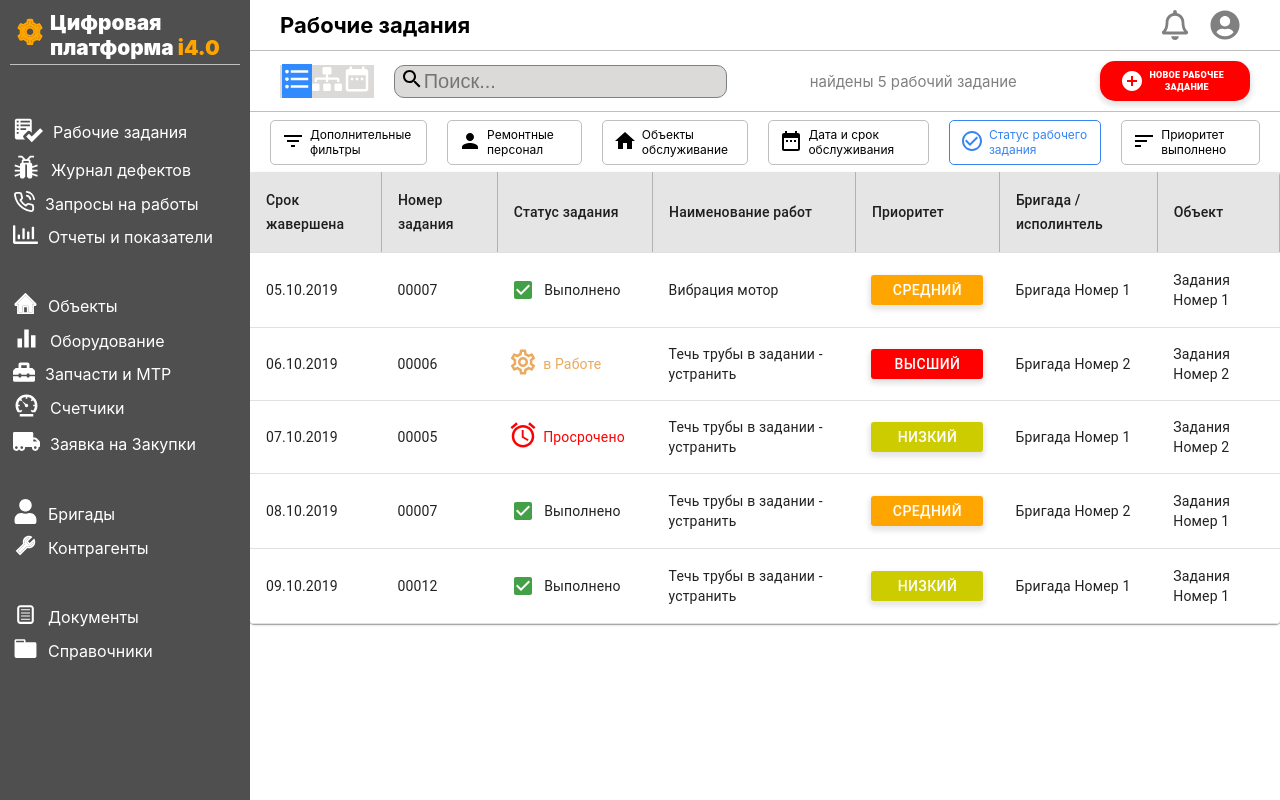
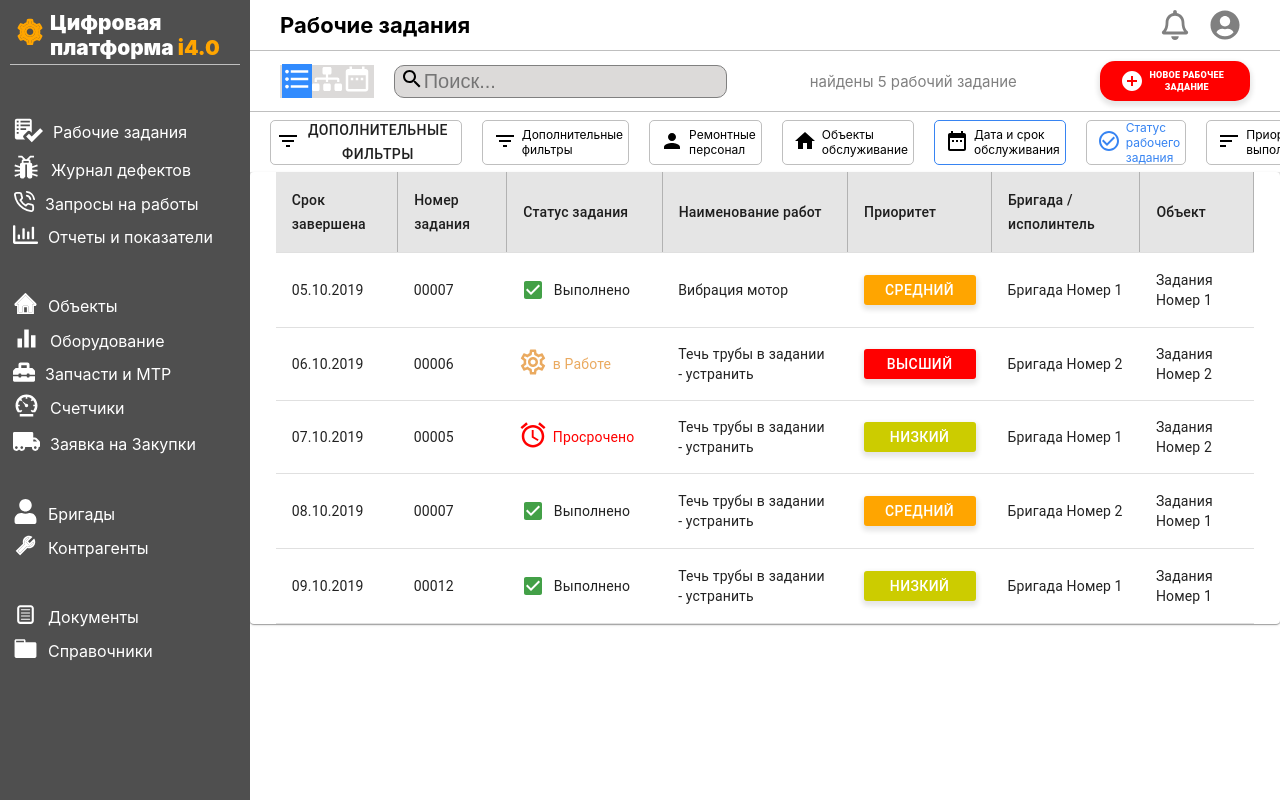
Before and after one commit to harut0111/working-assignment, a React (Create React App) app: page / in a window 1280 px wide. Built offline with nearby package versions, Linux system fonts and the light colour scheme.

Commit message:
added select and set new Work functionality for work items

```diff
--- a/src/App.js
+++ b/src/App.js
@@ -2,12 +2,69 @@ import React from 'react';
 import './App.scss';
 import LeftMenu from './Components/LeftMenu';
 import Main from './Components/Main';
+import { StateProvider } from './State/index';
+
+
+import SettingsOutlinedIcon from '@material-ui/icons/SettingsOutlined';
+import AlarmIcon from '@material-ui/icons/Alarm';
+
+import GreenCheckbox from './Core/GreenCheckbox'
+import Icon from './Core/Icon';
+import CustomButton from './Core/Button';
 
 function App() {
+
+  function createData(name, calories, fat, carbs, protein, teamNumber, taskNumber) {
+    return { name, calories, fat, carbs, protein, teamNumber, taskNumber };
+  }
+
+
+  const rows = [
+    createData('05.10.2019', "00007", <GreenCheckbox label='Выполнено' />, "Вибрация мотор", <CustomButton className='averageBtn' >Средний</CustomButton>, "Бригада Номер 1", "Задания Номер 1"),
+    createData('06.10.2019', "00006", <Icon color="rgb(234, 170, 96)" text='в Работе' size='30px' iconMargin="0 5px 0 -5px">{SettingsOutlinedIcon}</Icon>, "Течь трубы в задании - устранить", <CustomButton className="higherBtn" >Высший</CustomButton>, 'Бригада Номер 2', "Задания Номер 2"),
+    createData('07.10.2019', "00005", <Icon color="red" text='Просрочено' size="30px" iconMargin="0 5px 0 -5px">{AlarmIcon}</Icon>, "Течь трубы в задании - устранить", <CustomButton className="lowBtn" >Низкий</CustomButton>, "Бригада Номер 1", "Задания Номер 2"),
+    createData('08.10.2019', "00007", <GreenCheckbox label='Выполнено' />, "Течь трубы в задании - устранить", <CustomButton className="averageBtn" >Средний</CustomButton>, "Бригада Номер 2", "Задания Номер 1"),
+    createData('09.10.2019', "00012", <GreenCheckbox label='Выполнено' />, "Течь трубы в задании - устранить", <CustomButton className="lowBtn" >Низкий</CustomButton>, "Бригада Номер 1", "Задания Номер 1"),
+  ];
+
+  const initialState = {
+    workList: rows,
+  };
+
+  const reducer = (state, action) => {
+
+      switch (action.type) {
+          case "addWork":
+              return Object.assign({}, state, {
+                workList: state.workList.concat(createData(...action.payload))
+              })
+          case "CLEAN":
+              return Object.assign({}, state, {
+                  removedCard: null,
+              })
+          case "CHANGE_VIS":
+              return Object.assign({}, state, {
+                  isVisible: !state.isVisible,
+              })
+          case "CHANGE_SCREEN_MODE":
+              return Object.assign({}, state, {
+                  activeMode: action.payload,
+              })
+          case "DATA_UPDATE":
+              return Object.assign({}, state, {
+                  cardsData: {...initialState.cardsData, text: action.payload},
+              })
+          default:
+              return state;
+      }
+  }
+
   return (
     <div className="App">
-      <LeftMenu />
-      <Main />
+        <StateProvider initialState={initialState} reducer={reducer}>
+            <LeftMenu />
+            <Main />
+        </StateProvider>
     </div>
   );
 }
--- a/src/Components/EditWork/index.jsx
+++ b/src/Components/EditWork/index.jsx
@@ -28,6 +28,7 @@ const index = () => {
 
             {/* part 2 */}
             <div className='editWork-image'>
+                {/* eslint-disable-next-line */}
                 <img  src="./Picture1.png" alt="Picture"/>
             </div>
 
@@ -45,9 +46,7 @@ const index = () => {
 
             {/* part 5 */}
             <div className='editWork-state'>
-                {/* <div><span>Выполнено</span><span><MdKeyboardArrowDown size="22px"/></span></div> */}
-                {/* <div></div> */}
-                <SimpleMenu />
+                <SimpleMenu list={["Выполнено", "В работе", "Не выполнено"]}/>
                 <div><span><MdAlarm /></span><span>Время 1ч  35м</span></div>
             </div>
 
--- a/src/Components/Main/_AddingWork.jsx
+++ b/src/Components/Main/_AddingWork.jsx
@@ -6,8 +6,25 @@ import Icon from '../../Core/Icon';
 import CustomBtn from '../../Core/Button';
 import AddCircleIcon from '@material-ui/icons/AddCircle';
 import { FaSitemap } from 'react-icons/fa';
+import { useStateValue } from '../../State/index';
+
+import GreenCheckbox from '../../Core/GreenCheckbox'
+import CustomButton from '../../Core/Button';
+
 
 const _AddingWork = () => {
+
+
+    // eslint-disable-next-line no-unused-vars
+    const [{ workList }, dispatchWorkList] = useStateValue();
+    // console.log('workList', workList);
+
+    const initialWorkState = ['05.10.2019', "00007", <GreenCheckbox label='Выполнено' />, "Вибрация мотор", <CustomButton className='averageBtn' >Средний</CustomButton>, "Бригада Номер 1", "Задания Номер 1"];
+
+
+    const handleOnClick = () => {
+        dispatchWorkList({type: 'addWork', payload: initialWorkState})
+    }
     return (
         <div className='main-addingWork'>
             <div className='main-addingWork-content'>
@@ -18,7 +35,7 @@ const _AddingWork = () => {
                 </div>
                 <div className='searchBar'><Icon>{SearchIcon}</Icon><input placeholder='Поиск...' type='text'/></div>
                 <div>найдены 5 рабочий задание</div>
-                <div><CustomBtn className='addingWorkBtn'><AddCircleIcon />Новое рабочее задание</CustomBtn></div>
+                <div onClick={handleOnClick}><CustomBtn className='addingWorkBtn'><AddCircleIcon />Новое рабочее задание</CustomBtn></div>
             </div>
         </div>
     )
--- a/src/Components/Main/_DataFilter.jsx
+++ b/src/Components/Main/_DataFilter.jsx
@@ -6,11 +6,14 @@ import HomeIcon from '@material-ui/icons/Home';
 import DateRangeIcon from '@material-ui/icons/DateRange';
 import SortIcon from '@material-ui/icons/Sort';
 import CheckCircleOutlineIcon from '@material-ui/icons/CheckCircleOutline';
+import SimpleMenu from '../../Core/DropDown'
 
 const _DataFilter = () => {
     return (
         <div className='main-filter'>
             <div className='main-filter-content'>
+
+                <div><Icon>{FilterListIcon}</Icon>   <SimpleMenu list={["Дополнительные фильтры", "вариант 1", "вариант 2", "вариант 3"]}/></div>
                 <div><Icon text='Дополнительные фильтры' fontSize='12px' iconMargin="0 5px">{FilterListIcon}</Icon></div>
                 <div><Icon text='Ремонтные персонал' fontSize='12px' iconMargin="0 5px">{PersonIcon}</Icon></div>
                 <div><Icon text='Объекты обслуживание' fontSize='12px' iconMargin="0 5px">{HomeIcon}</Icon></div>
--- a/src/Components/Main/_Table.jsx
+++ b/src/Components/Main/_Table.jsx
@@ -6,13 +6,17 @@ import TableCell from '@material-ui/core/TableCell';
 import TableHead from '@material-ui/core/TableHead';
 import TableRow from '@material-ui/core/TableRow';
 import Paper from '@material-ui/core/Paper';
-import GreenCheckbox from '../../Core/GreenCheckbox'
-import SettingsOutlinedIcon from '@material-ui/icons/SettingsOutlined';
-import AlarmIcon from '@material-ui/icons/Alarm';
+// import GreenCheckbox from '../../Core/GreenCheckbox'
+// import SettingsOutlinedIcon from '@material-ui/icons/SettingsOutlined';
+// import AlarmIcon from '@material-ui/icons/Alarm';
+
+
+
+// import Icon from '../../Core/Icon';
+// import CustomButton from '../../Core/Button';
+
 // import Button from '@material-ui/core/Button';
-
-import Icon from '../../Core/Icon';
-import CustomButton from '../../Core/Button';
+import { useStateValue } from '../../State/index'
 
 const useStyles = makeStyles({
   root: {
@@ -21,30 +25,47 @@ const useStyles = makeStyles({
   },
   table: {
     minWidth: 650,
+    width: "95%",
+    margin: "0 auto"
   },
 });
 
-function createData(name, calories, fat, carbs, protein, teamNumber, taskNumber) {
-  return { name, calories, fat, carbs, protein, teamNumber, taskNumber };
-}
-//<span style={{color: 'rgb(234, 170, 96)', marginRight: '10px'}} SettingsOutlinedIcon
-const rows = [
-  createData('05.10.2019', "00007", <GreenCheckbox label='Выполнено' />, "Вибрация мотор", <CustomButton className='averageBtn' >Средний</CustomButton>, "Бригада Номер 1", "Задания Номер 1"),
-  createData('06.10.2019', "00006", <Icon color="rgb(234, 170, 96)" text='в Работе' size='30px' iconMargin="0 5px 0 -5px">{SettingsOutlinedIcon}</Icon>, "Течь трубы в задании - устранить", <CustomButton className="higherBtn" >Высший</CustomButton>, 'Бригада Номер 2', "Задания Номер 2"),
-  createData('07.10.2019', "00005", <Icon color="red" text='Просрочено' size="30px" iconMargin="0 5px 0 -5px">{AlarmIcon}</Icon>, "Течь трубы в задании - устранить", <CustomButton className="lowBtn" >Низкий</CustomButton>, "Бригада Номер 1", "Задания Номер 2"),
-  createData('08.10.2019', "00007", <GreenCheckbox label='Выполнено' />, "Течь трубы в задании - устранить", <CustomButton className="averageBtn" >Средний</CustomButton>, "Бригада Номер 2", "Задания Номер 1"),
-  createData('09.10.2019', "00012", <GreenCheckbox label='Выполнено' />, "Течь трубы в задании - устранить", <CustomButton className="lowBtn" >Низкий</CustomButton>, "Бригада Номер 1", "Задания Номер 1"),
-];
+// function createData(name, calories, fat, carbs, protein, teamNumber, taskNumber) {
+//   return { name, calories, fat, carbs, protein, teamNumber, taskNumber };
+// }
+
+
+
+// const rows = [
+//   createData('05.10.2019', "00007", <GreenCheckbox label='Выполнено' />, "Вибрация мотор", <CustomButton className='averageBtn' >Средний</CustomButton>, "Бригада Номер 1", "Задания Номер 1"),
+//   createData('06.10.2019', "00006", <Icon color="rgb(234, 170, 96)" text='в Работе' size='30px' iconMargin="0 5px 0 -5px">{SettingsOutlinedIcon}</Icon>, "Течь трубы в задании - устранить", <CustomButton className="higherBtn" >Высший</CustomButton>, 'Бригада Номер 2', "Задания Номер 2"),
+//   createData('07.10.2019', "00005", <Icon color="red" text='Просрочено' size="30px" iconMargin="0 5px 0 -5px">{AlarmIcon}</Icon>, "Течь трубы в задании - устранить", <CustomButton className="lowBtn" >Низкий</CustomButton>, "Бригада Номер 1", "Задания Номер 2"),
+//   createData('08.10.2019', "00007", <GreenCheckbox label='Выполнено' />, "Течь трубы в задании - устранить", <CustomButton className="averageBtn" >Средний</CustomButton>, "Бригада Номер 2", "Задания Номер 1"),
+//   createData('09.10.2019', "00012", <GreenCheckbox label='Выполнено' />, "Течь трубы в задании - устранить", <CustomButton className="lowBtn" >Низкий</CustomButton>, "Бригада Номер 1", "Задания Номер 1"),
+// ];
 
 export default function SimpleTable() {
+
+  const [{ workList }] = useStateValue();
+  // console.log('workList', workList);
+
   const classes = useStyles();
+
+  const [rowId, setRowId] = React.useState(undefined);
+
+  const handleOnClick = (event) => {
+    // console.log('event', event.currentTarget.id)
+    setRowId(+event.currentTarget.id)
+  }
+
+
 
   return (
     <Paper className={classes.root}>
       <Table className={classes.table} aria-label="simple table">
         <TableHead>
           <TableRow>
-            <TableCell>Срок жавершена</TableCell>
+            <TableCell>Срок завершена</TableCell>
             <TableCell align="left">Номер задания</TableCell>
             <TableCell align="left">Статус задания</TableCell>
             <TableCell align="left">Наименование работ</TableCell>
@@ -54,11 +75,9 @@ export default function SimpleTable() {
           </TableRow>
         </TableHead>
         <TableBody>
-          {rows.map(row => (
-            <TableRow key={row.name}>
-              <TableCell component="th" scope="row">
-                {row.name}
-              </TableCell>
+          {workList.map((row, index) => (
+            <TableRow key={index} id={index} onClick={handleOnClick} style={{backgroundColor: rowId === index ? 'gray' : '#fff'}}>
+              <TableCell component="th" scope="row" className={classes.bodyCell}>{row.name}</TableCell>
               <TableCell align="left">{row.calories}</TableCell>
               <TableCell align="left">{row.fat}</TableCell>
               <TableCell align="left">{row.carbs}</TableCell>
--- a/src/Components/Tasks/index.jsx
+++ b/src/Components/Tasks/index.jsx
@@ -6,7 +6,6 @@ import TasksBody from './_TasksBody'
 const index = () => {
     return (
         <div className='tasks'>
-
             <div className='tasks-header'>
                 <span><TiThListOutline /></span>
                 <span>Задачи</span>
@@ -16,8 +15,6 @@ const index = () => {
             <TasksBody title="Устранить неисправность"/>
             <TasksBody title="Устранить неисправность"/>
             <TasksBody title="Устранить неисправность"/>
-
-
         </div>
     )
 }
--- a/src/Core/DropDown/index.jsx
+++ b/src/Core/DropDown/index.jsx
@@ -3,23 +3,24 @@ import Button from '@material-ui/core/Button';
 import Menu from '@material-ui/core/Menu';
 import MenuItem from '@material-ui/core/MenuItem';
 
-export default function SimpleMenu() {
+export default function SimpleMenu(props) {
 
   const [anchorEl, setAnchorEl] = React.useState(null);
+  const [index, setIndex] = React.useState(0);
 
-  const [index, setIndex] = React.useState(0);
+
 
   const handleClick = event => {
     setAnchorEl(event.currentTarget);
+
   };
 
   const handleClose = (index) => {
     setAnchorEl(null);
-    setIndex(index);
+    if(typeof(index) === 'number') setIndex(index);
   };
 
-  const list = ["Выполнено", "В работе", "Не выполнено"];
-
+  const list = props.list ? props.list: [];
 
   return (
     <div>
@@ -33,9 +34,9 @@ export default function SimpleMenu() {
         open={Boolean(anchorEl)}
         onClose={handleClose}
       >
-        <MenuItem onClick={() => handleClose(0)}>Выполнено</MenuItem>
-        <MenuItem onClick={() => handleClose(1)}>В работе</MenuItem>
-        <MenuItem onClick={() => handleClose(2)}>Не выполнено</MenuItem>
+        {list.map((item, index) => (
+          <MenuItem key={index} onClick={() => handleClose(index)}>{item}</MenuItem>
+        ))}
       </Menu>
     </div>
   );
--- a/src/Core/GreenCheckbox/index.jsx
+++ b/src/Core/GreenCheckbox/index.jsx
@@ -18,6 +18,7 @@ const CustomCheckbox = withStyles({
 
 export default function CheckboxLabels(props) {
 
+  // eslint-disable-next-line
   const [checked, setChecked] = React.useState(true)
 
   return (
@@ -25,7 +26,7 @@ export default function CheckboxLabels(props) {
         <FormControlLabel
             control={
             <CustomCheckbox
-                checked={checked}
+                checked={true}
                 onChange={event => setChecked(event.target.checked)}
                 value="checkedG"
             />
--- /dev/null
+++ b/src/State/index.js
@@ -0,0 +1,9 @@
+import React, {createContext, useContext, useReducer} from 'react';
+
+export const StateContext = createContext();
+export const StateProvider = ({reducer, initialState, children}) =>(
+  <StateContext.Provider value={useReducer(reducer, initialState)}>
+    {children}
+  </StateContext.Provider>
+);
+export const useStateValue = () => useContext(StateContext);
```
Also changed, not shown: src/Components/Main/index.jsx (+6 -4 lines).
